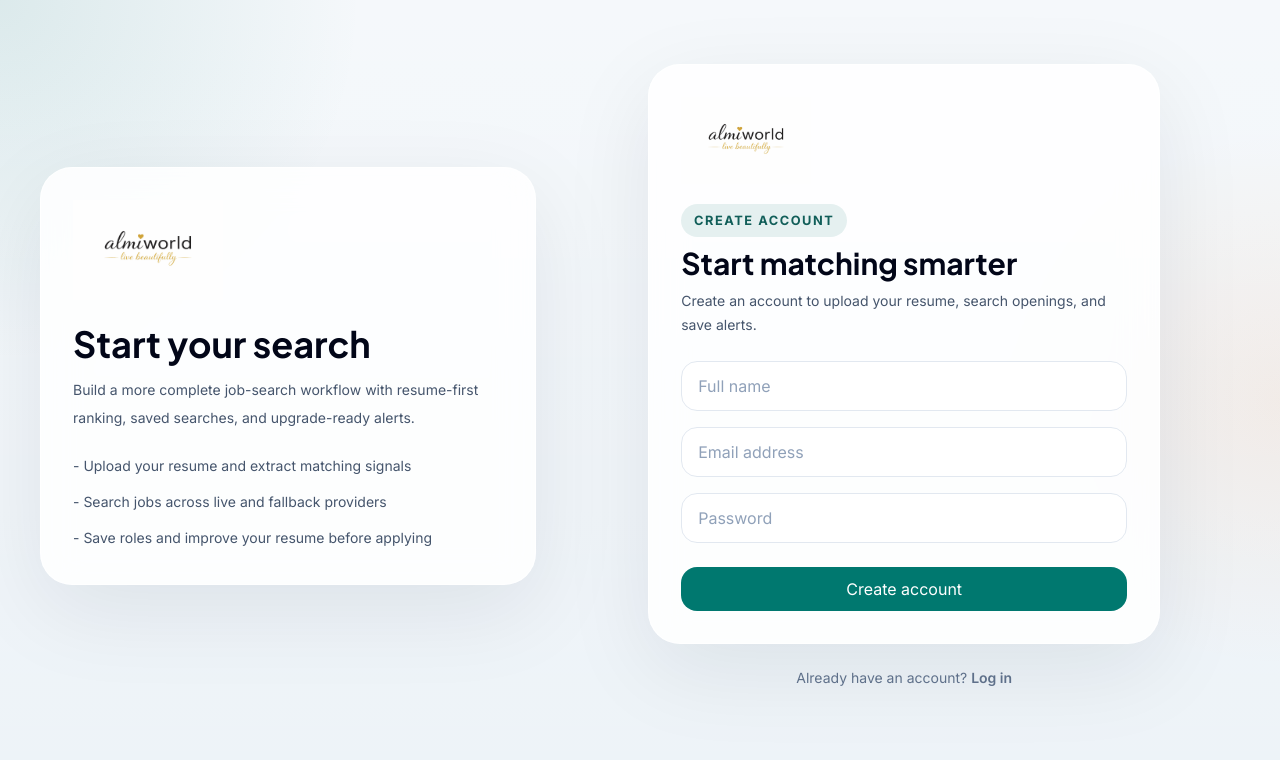
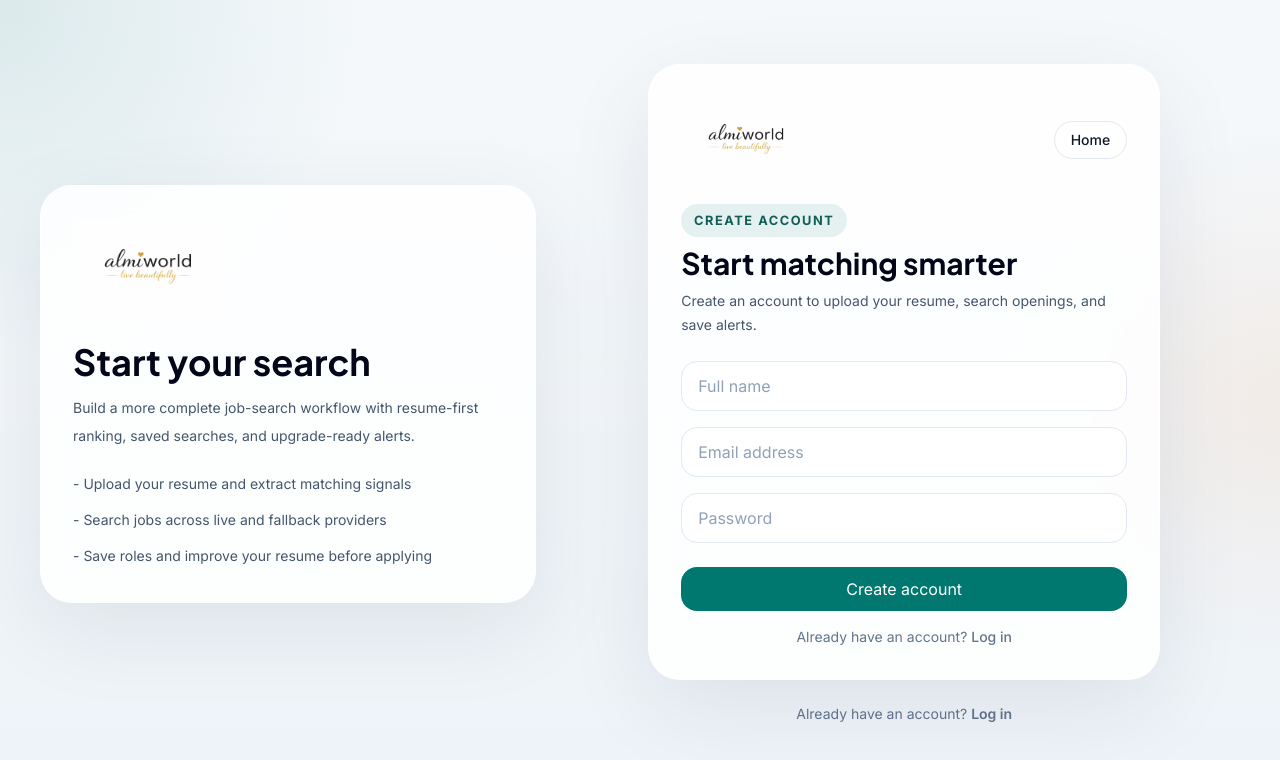
Before and after one commit to smnasiruz016-blip/almi-job-finder, a Next.js app: page /signup in a window 1280 px wide. Shown: the top 760 px of the page. Built offline with nearby package versions, Linux system fonts and the light colour scheme; no server answers.

Commit message:
Add Almiworld home links across Job Finder

```diff
--- a/src/app/page.tsx
+++ b/src/app/page.tsx
@@ -1,6 +1,6 @@
 import Image from "next/image";
 import Link from "next/link";
-import { ArrowRight, BarChart3, BriefcaseBusiness, CheckCircle2, SearchCode, UploadCloud } from "lucide-react";
+import { ArrowRight, BarChart3, BriefcaseBusiness, CheckCircle2, Home, SearchCode, UploadCloud } from "lucide-react";
 import { getCurrentUser } from "@/lib/auth";
 
 const steps = [
@@ -55,7 +55,13 @@ export default async function HomePage() {
         <nav className="glass-panel flex flex-col gap-4 rounded-[2rem] px-5 py-4 md:flex-row md:items-center md:justify-between">
           <div>
             <div className="flex items-center gap-4">
-              <Image src="/brand/almi-latest.png" alt="Almiworld" width={170} height={60} className="h-auto w-[140px] md:w-[170px]" />
+              <a
+                href="https://www.almiworld.com"
+                className="rounded-2xl focus:outline-none focus:ring-4 focus:ring-teal-100"
+                aria-label="Go to Almiworld home"
+              >
+                <Image src="/brand/almi-latest.png" alt="Almiworld" width={170} height={60} className="h-auto w-[140px] md:w-[170px]" />
+              </a>
               <div>
                 <p className="font-[family-name:var(--font-display)] text-xl font-bold text-slate-950">AlmiJob Finder</p>
                 <p className="text-sm text-slate-500">almiworld&apos;s advanced job discovery product with resume-first matching.</p>
@@ -63,6 +69,13 @@ export default async function HomePage() {
             </div>
           </div>
           <div className="flex flex-wrap items-center gap-3 text-sm font-medium">
+            <a
+              href="https://www.almiworld.com"
+              className="inline-flex items-center gap-2 rounded-full px-4 py-2 text-slate-600 transition hover:bg-slate-100"
+            >
+              <Home className="h-4 w-4" />
+              Home
+            </a>
             {!user && (
               <Link href="/login" className="rounded-full px-4 py-2 text-slate-600 transition hover:bg-slate-100">
                 Log in
--- a/src/components/dashboard/sidebar-nav.tsx
+++ b/src/components/dashboard/sidebar-nav.tsx
@@ -1,6 +1,6 @@
 import Image from "next/image";
 import Link from "next/link";
-import { BarChart3, BellRing, Bookmark, FileSearch2, Shield, Sparkles } from "lucide-react";
+import { BarChart3, BellRing, Bookmark, FileSearch2, Home, Shield, Sparkles } from "lucide-react";
 import { canUseAlerts, canUseResumeInsights, hasUnlimitedSearches } from "@/lib/plans";
 import { cn } from "@/lib/utils";
 import type { SessionUser } from "@/types";
@@ -28,9 +28,22 @@ export function SidebarNav({ user, className }: SidebarNavProps) {
   return (
     <aside className={cn("glass-panel rounded-[2rem] p-5", className)}>
       <div className="border-b border-slate-200 pb-5">
-        <Image src="/brand/almi-latest.png" alt="Almiworld" width={180} height={70} className="h-auto w-[150px]" />
+        <a
+          href="https://www.almiworld.com"
+          className="inline-block rounded-2xl focus:outline-none focus:ring-4 focus:ring-teal-100"
+          aria-label="Go to Almiworld home"
+        >
+          <Image src="/brand/almi-latest.png" alt="Almiworld" width={180} height={70} className="h-auto w-[150px]" />
+        </a>
         <p className="mt-4 font-[family-name:var(--font-display)] text-xl font-bold text-slate-950">AlmiJob Finder</p>
         <p className="mt-2 text-sm leading-6 text-slate-500">almiworld&apos;s resume-first search, worldwide filtering, and launch-ready workflow.</p>
+        <a
+          href="https://www.almiworld.com"
+          className="mt-4 inline-flex items-center gap-2 rounded-full bg-teal-50 px-4 py-2 text-sm font-medium text-teal-800 transition hover:bg-teal-100"
+        >
+          <Home className="h-4 w-4" />
+          Home
+        </a>
       </div>
 
       <nav className="mt-5 space-y-2">
--- a/src/components/forms/auth-form.tsx
+++ b/src/components/forms/auth-form.tsx
@@ -1,6 +1,7 @@
 "use client";
 
 import Image from "next/image";
+import Link from "next/link";
 import { FormEvent, useState } from "react";
 import { useRouter } from "next/navigation";
 import { Button } from "@/components/ui/button";
@@ -56,7 +57,21 @@ export function AuthForm({ mode }: AuthFormProps) {
       onSubmit={handleSubmit}
       className="glass-panel mx-auto w-full max-w-lg rounded-[2rem] p-6 md:p-8"
     >
-      <Image src="/brand/almi-latest.png" alt="Almiworld" width={160} height={60} className="h-auto w-[130px]" />
+      <div className="flex items-center justify-between gap-3">
+        <a
+          href="https://www.almiworld.com"
+          className="rounded-2xl focus:outline-none focus:ring-4 focus:ring-teal-100"
+          aria-label="Go to Almiworld home"
+        >
+          <Image src="/brand/almi-latest.png" alt="Almiworld" width={160} height={60} className="h-auto w-[130px]" />
+        </a>
+        <a
+          href="https://www.almiworld.com"
+          className="rounded-full border border-slate-200 bg-white px-4 py-2 text-sm font-medium text-slate-700 transition hover:bg-slate-50"
+        >
+          Home
+        </a>
+      </div>
       <div className="space-y-2">
         <span className="eyebrow mt-5">{mode === "login" ? "Welcome back" : "Create account"}</span>
         <h1 className="font-[family-name:var(--font-display)] text-3xl font-bold text-slate-950">
@@ -80,6 +95,12 @@ export function AuthForm({ mode }: AuthFormProps) {
       <Button type="submit" disabled={loading} className="mt-6 w-full">
         {loading ? "Please wait..." : mode === "login" ? "Log in" : "Create account"}
       </Button>
+      <p className="mt-4 text-center text-sm text-slate-500">
+        {mode === "login" ? "Need an account?" : "Already have an account?"}{" "}
+        <Link href={mode === "login" ? "/signup" : "/login"} className="font-medium text-teal-700 hover:text-teal-800">
+          {mode === "login" ? "Start free" : "Log in"}
+        </Link>
+      </p>
     </form>
   );
 }
```
